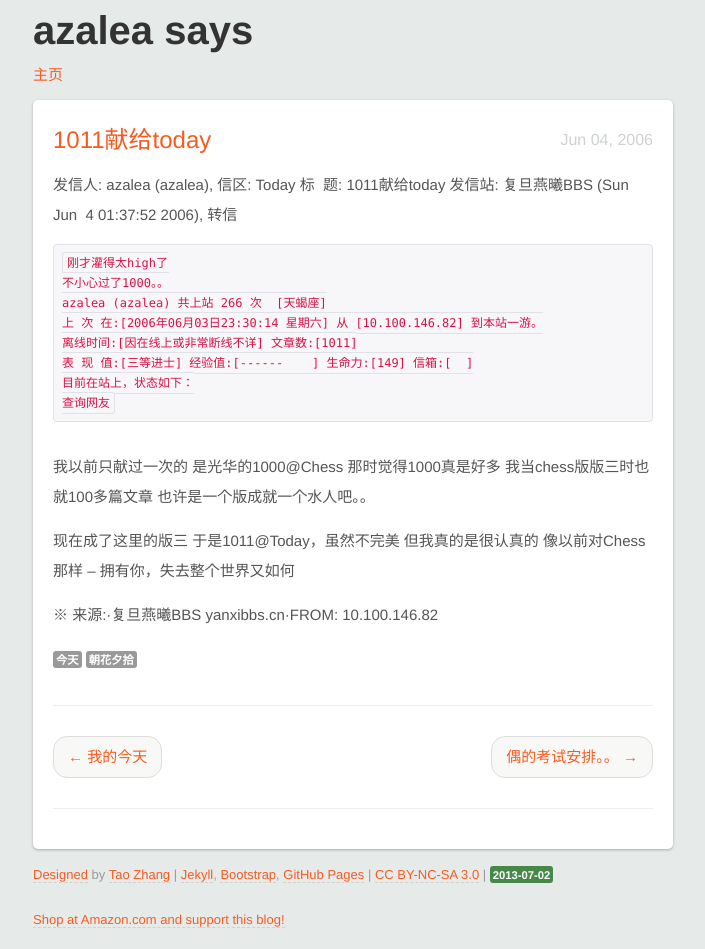
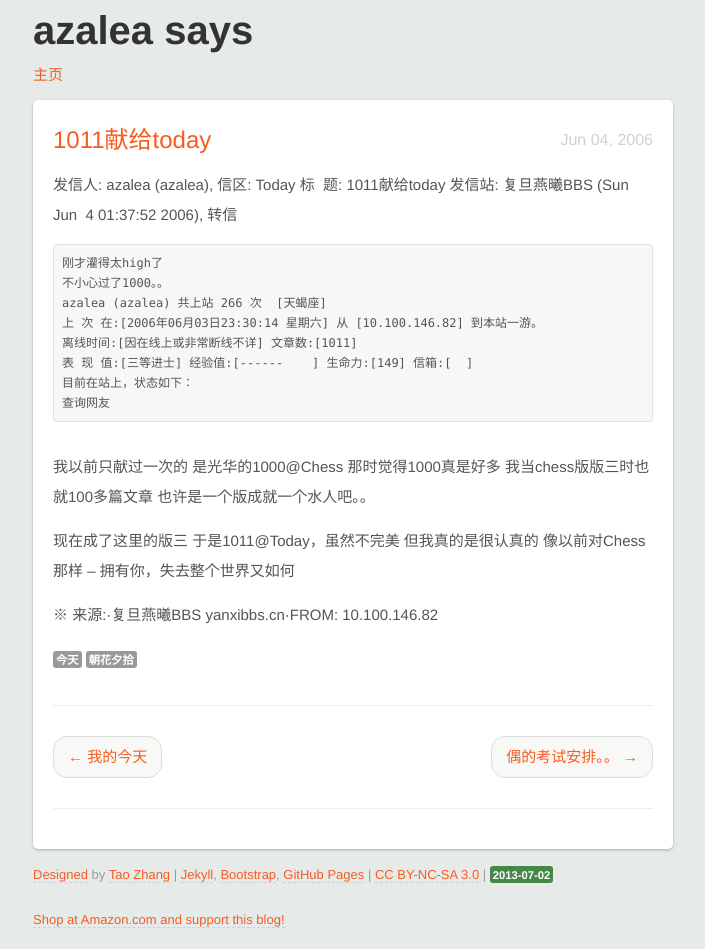
Before and after one commit to azalea/azalea.github.io, a Jekyll site: the page built from _posts/2006-06-04-devote-1011-to-today.md, in a window 1280 px wide. Shown: the whole page, without its empty margins (287-992 px from the left). Built offline with Jekyll 4.4.1, drawn with Linux system fonts in a browser that asks for light colours; Markdown is read by kramdown in place of the engine named in the settings.

Commit message:
css tweaks

```diff
--- a/assets/css/effector.css
+++ b/assets/css/effector.css
@@ -240,13 +240,11 @@
     font-family: Monaco, Menlo, "Courier New", monospace;
     font-size: 12px;
 }
-code {
-    padding: 3px 4px;
-    color: #d14;
-    background-color: #f7f7f9;
-    border: 1px solid #e1e1e8;
-    -webkit-border-radius: 3px;
-    -moz-border-radius: 3px;
+p code {
+    margin: 0 2px;
+    padding: 2px 5px;
+    border: 1px solid #ddd;
+    background-color: #f8f8f8;
     border-radius: 3px;
 }
 pre {
@@ -260,7 +258,7 @@
     -moz-border-radius: 4px;
     border-radius: 4px;
     white-space: pre;
-    white-space: pre-wrap;
+    overflow: scroll;
     word-break: break-all;
 }
 .prettyprint.linenums{
```
